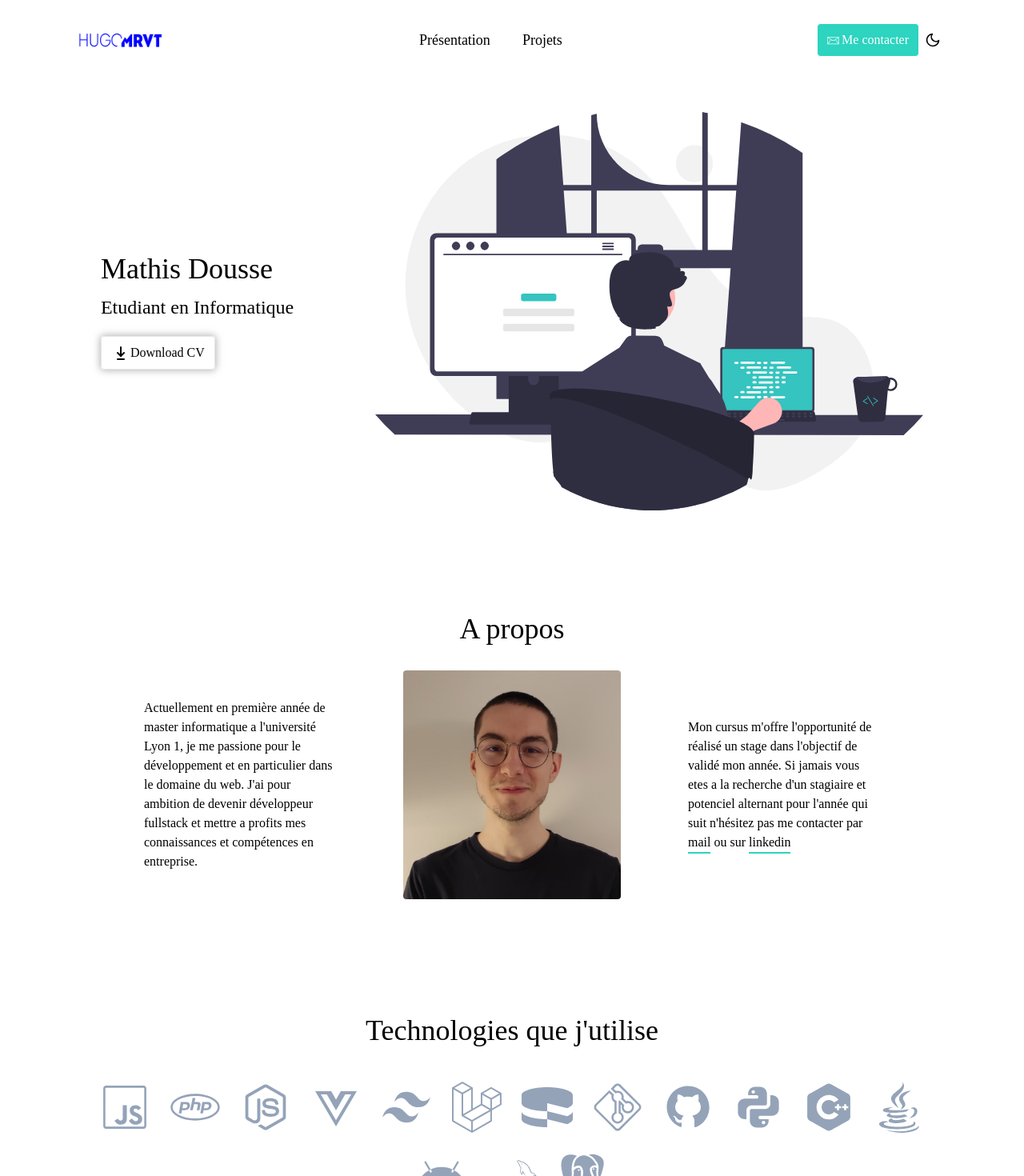
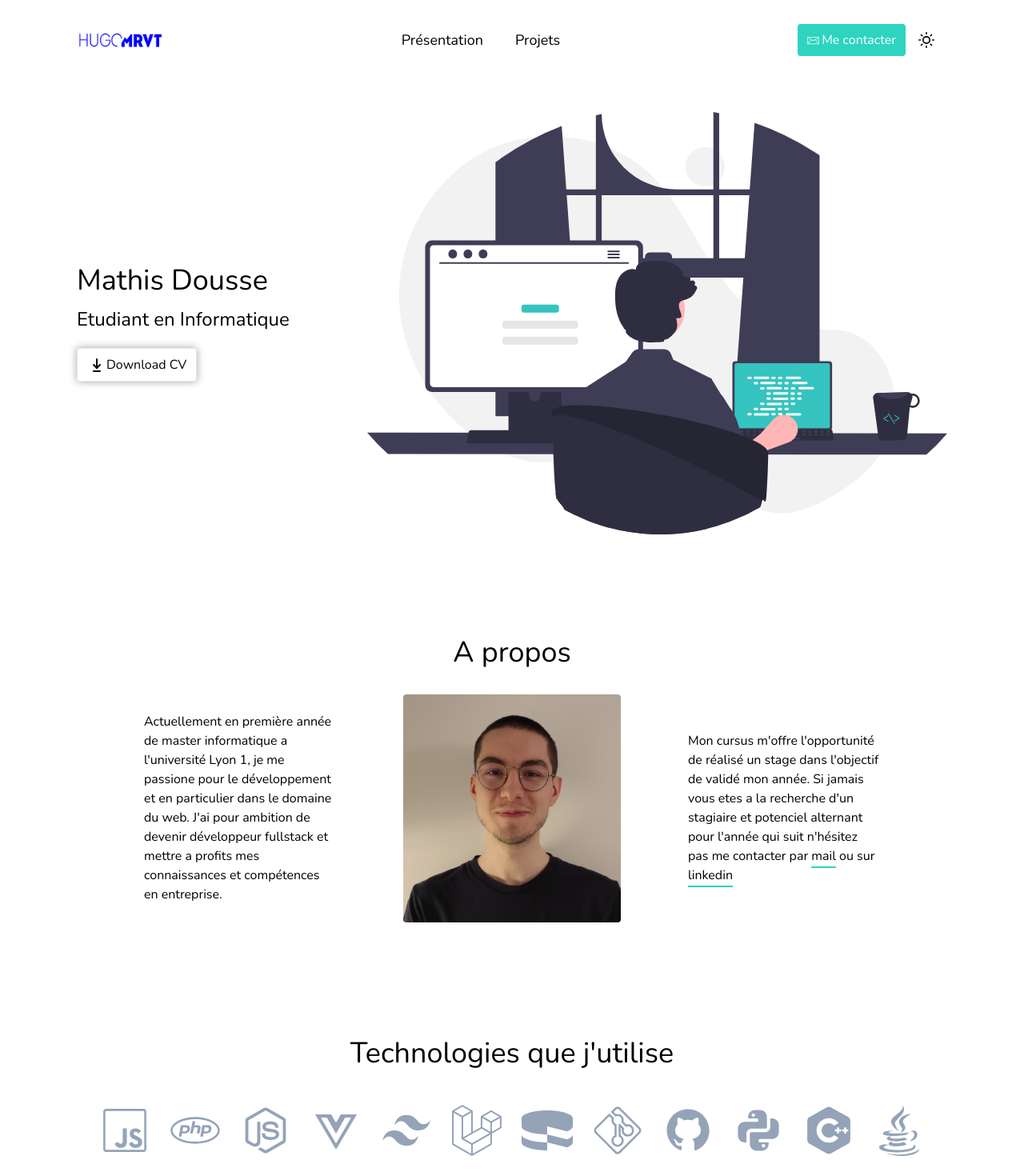
Before and after one commit to FeckNeck/portfolio, a Vue app: page / in a window 1280 px wide. Shown: the top 1470 px of the page at 80% size. Built offline with nearby package versions, Linux system fonts and the light colour scheme.

Commit message:
feat: finish dark theme

```diff
--- a/src/App.vue
+++ b/src/App.vue
@@ -1,7 +1,9 @@
 <template>
-  <my-hearder-vue></my-hearder-vue>
-  <router-view data-aos="fade-right" />
-  <my-footer-vue></my-footer-vue>
+  <div class="font-body bg-bermuda dark:bg-primary-dark dark:text-white transition-bg duration-300">
+    <my-hearder-vue></my-hearder-vue>
+    <router-view data-aos="fade-right" />
+    <my-footer-vue></my-footer-vue>
+  </div>
 </template>
 
 <script>
--- a/src/components/AboutMe.vue
+++ b/src/components/AboutMe.vue
@@ -43,7 +43,6 @@
               href="mailto:mathis.dousse@outlook.fr"
               class="
                 bg-animation
-                border-b-2 border-teal-400
                 pb-1
                 hover:text-white hover:bg-bottom
                 transition-color
@@ -57,7 +56,6 @@
               target="_blank"
               class="
                 bg-animation
-                border-b-2 border-teal-400
                 pb-1
                 hover:text-white hover:bg-bottom
                 transition-color
--- a/src/components/CoverSheet.vue
+++ b/src/components/CoverSheet.vue
@@ -29,6 +29,7 @@
               duration-300
               sm:mb-0
               mb-10
+              dark:bg-secondary-dark
             "
           >
             <svg
--- a/src/components/MyFooter.vue
+++ b/src/components/MyFooter.vue
@@ -1,5 +1,5 @@
 <template>
-  <footer class="bg-slate-400 mt-4">
+  <footer class="bg-slate-400 mt-4 dark:bg-ternary-dark">
     <div
       class="
         xl:px-24 xl:max-w-7xl
--- a/src/components/MyProjects.vue
+++ b/src/components/MyProjects.vue
@@ -19,6 +19,7 @@
             hover:cursor-pointer hover:shadow-custom hover:-translate-y-2
             transition-all
             duration-300
+            dark:bg-secondary-dark
           "
           v-for="(project, index) in projects"
           :key="index + project.name"
--- a/src/components/ThemeSwitch.vue
+++ b/src/components/ThemeSwitch.vue
@@ -1,5 +1,5 @@
 <template>
-  <button class="px-2" href="#" @click.prevent="switchTheme">
+  <button class="px-4" href="#" @click.prevent="switchTheme">
     <svg
       width="20"
       height="20"
@@ -46,6 +46,20 @@ export default {
       theme: String,
     };
   },
+  methods:{
+    switchTheme(){
+      if(this.theme === 'light'){
+        document.documentElement.classList.add('dark');
+        this.theme = 'dark';
+      }else{
+        document.documentElement.classList.remove('dark');
+        this.theme = 'light';
+      }
+    }
+  },
+  mounted (){
+    this.theme = localStorage.getItem('theme') || 'light'
+  }
 };
 </script>
 
--- a/src/index.css
+++ b/src/index.css
@@ -2,15 +2,14 @@
 @tailwind components;
 @tailwind utilities;
 
-@layer base{
-    @font-face {
-        font-family: 'Nunito';
-        src: local('Nunito'), url(./assets/fonts/Nunito-Regular.ttf) format('ttf');
-    }
+@font-face {
+    font-family: 'Nunito';
+    src: url("./assets/fonts/Nunito-Regular.ttf");
 }
 
+
 .bg-animation{
-    background-image: linear-gradient(to top, rgb(45 212 191)  50%, white 50%);
+    background-image: linear-gradient(to top, rgb(45 212 191)  53%, transparent 50%);
     background-size: 100% 200%;
     background-position: top;
 }
--- a/tailwind.config.js
+++ b/tailwind.config.js
@@ -1,4 +1,5 @@
 module.exports = {
+  darkMode: 'class',
   content: ["./index.html", "./src/**/*.{vue,js,ts,jsx,tsx}"],
   theme: {
     extend: {
@@ -8,6 +9,21 @@ module.exports = {
       translate: {
         up: "0.25em",
       },
+      colors: {
+        'primary-light': '#F7F8FC',
+				'secondary-light': '#FFFFFF',
+				'ternary-light': '#f6f7f8',
+
+				'primary-dark': '#0D2438',
+				'secondary-dark': '#102D44',
+				'ternary-dark': '#1E3851',
+      },
+      transitionProperty:{
+        'bg':'background-color'
+      }
+    },
+    fontFamily: {
+      body: ["Nunito"],
     },
   },
   plugins: [],
```
